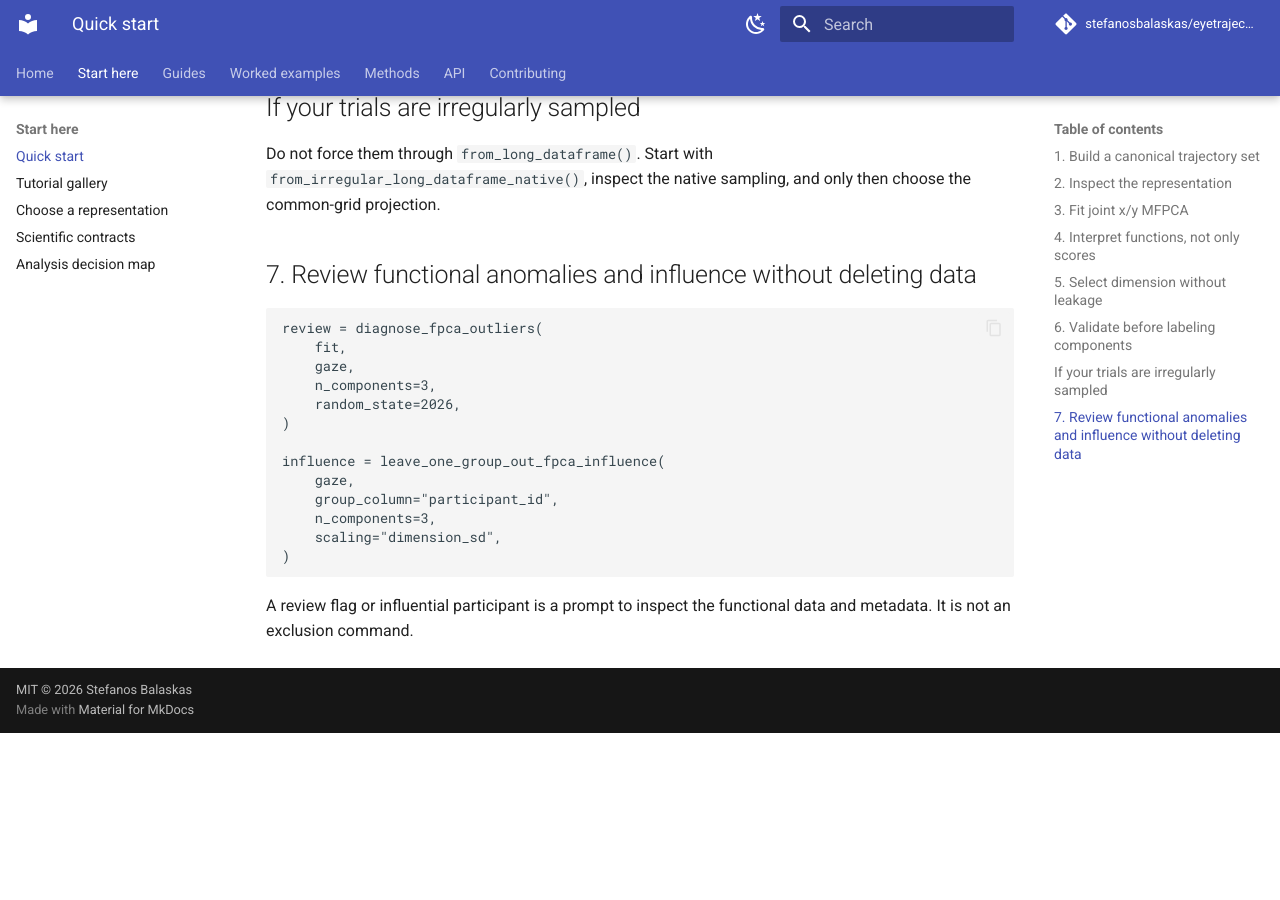
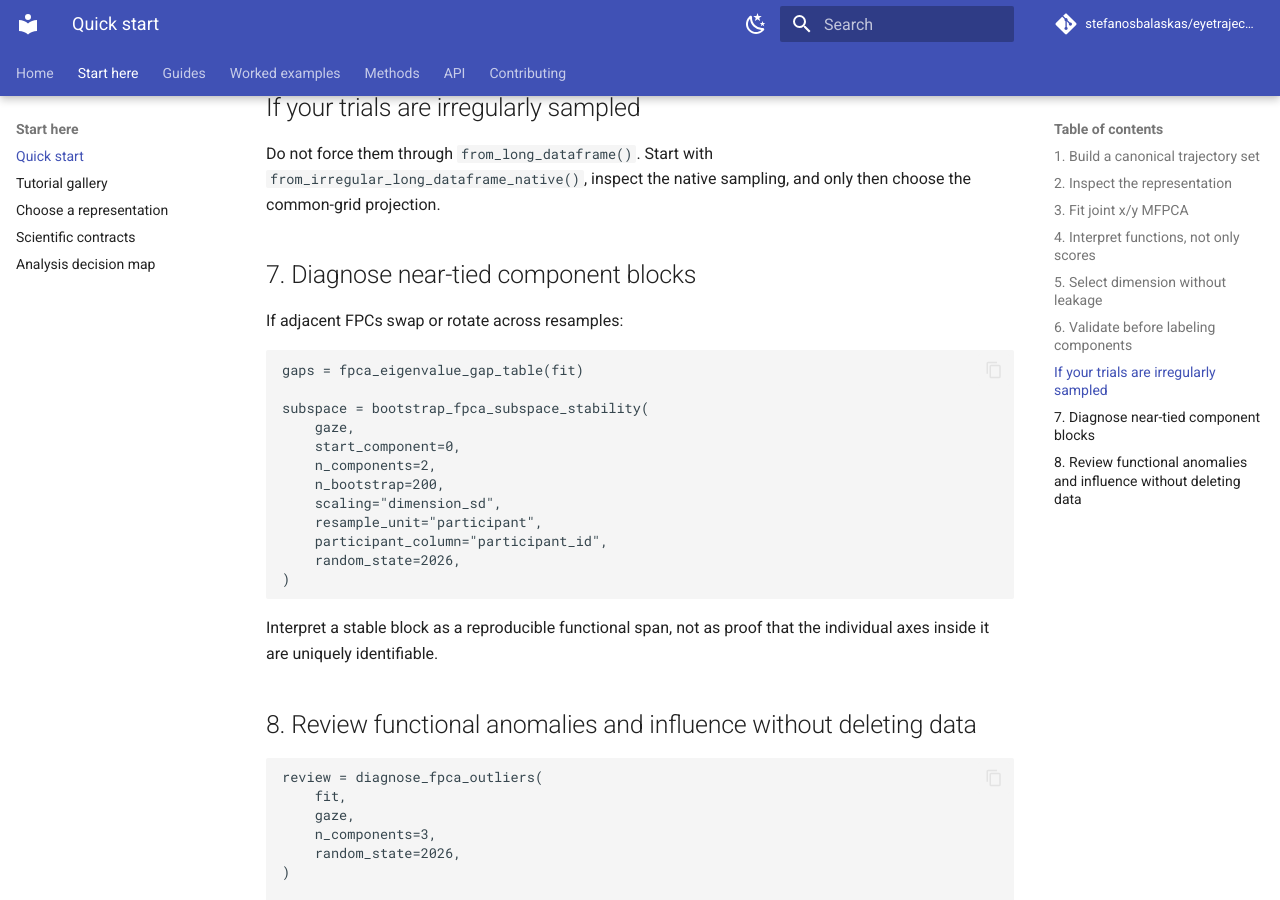
Before and after one commit to stefanosbalaskas/eyetrajectoriespy, an MkDocs documentation site: the page built from docs/quickstart.md, in a window 1280 px wide and 900 px high, scrolled down 1988 px. Built offline with MkDocs 1.6.1 and Material for MkDocs 9.7.7, drawn with Linux system fonts in a browser that asks for light colours; comment, search, counter and statistics services are not loaded; before the commit the page ends 2721 px from its top, so only the background shows below that.

Commit message:
Add eigenspace stability to quick start

```diff
--- a/docs/quickstart.md
+++ b/docs/quickstart.md
@@ -86,7 +86,26 @@ Use the stability result to qualify component interpretation rather than to crea
 Do not force them through <code>from_long_dataframe()</code>. Start with <code>from_irregular_long_dataframe_native()</code>, inspect the native sampling, and only then choose the common-grid projection.
 
 
-## 7. Review functional anomalies and influence without deleting data
+## 7. Diagnose near-tied component blocks
+
+If adjacent FPCs swap or rotate across resamples:
+
+    gaps = fpca_eigenvalue_gap_table(fit)
+
+    subspace = bootstrap_fpca_subspace_stability(
+        gaze,
+        start_component=0,
+        n_components=2,
+        n_bootstrap=200,
+        scaling="dimension_sd",
+        resample_unit="participant",
+        participant_column="participant_id",
+        random_state=2026,
+    )
+
+Interpret a stable block as a reproducible functional span, not as proof that the individual axes inside it are uniquely identifiable.
+
+## 8. Review functional anomalies and influence without deleting data
 
     review = diagnose_fpca_outliers(
         fit,
```
